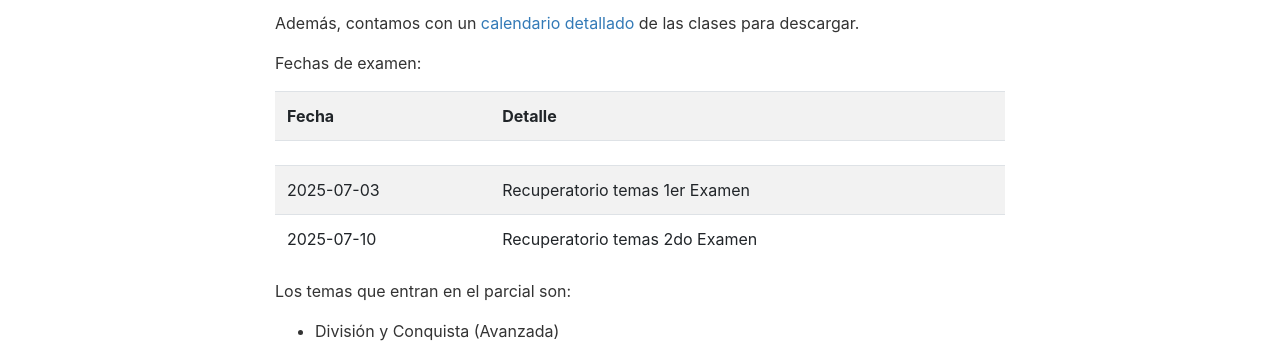
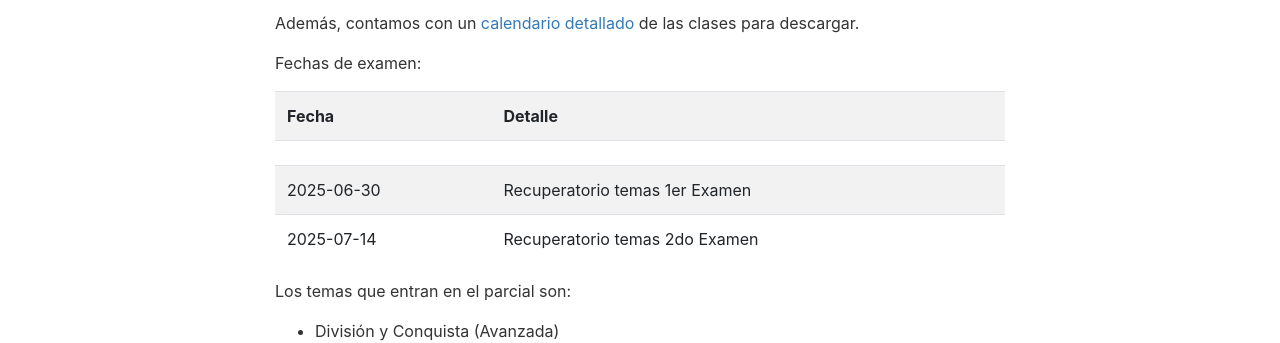
Before and after one commit to algoritmos-rw/tda_bg, a Jekyll site: the page built from calendario.md, in a window 1280 px wide. Shown: the part 176-519 px from the top of the page. Built offline with Jekyll 4.4.1, drawn with Linux system fonts in a browser that asks for light colours; nearby versions of some CDN libraries; our own code applies the rules of GitHub Pages for plain Markdown files.

Commit message:
Update parciales.yml (#55)

```diff
--- a/_data/parciales.yml
+++ b/_data/parciales.yml
@@ -8,8 +8,8 @@ parcial2:
 
 recu1:
   label: Recuperatorio temas 1er Examen
-  fecha: 2025-07-03
+  fecha: 2025-06-30
 
 recu2:
   label: Recuperatorio temas 2do Examen
-  fecha: 2025-07-10
+  fecha: 2025-07-14
```
